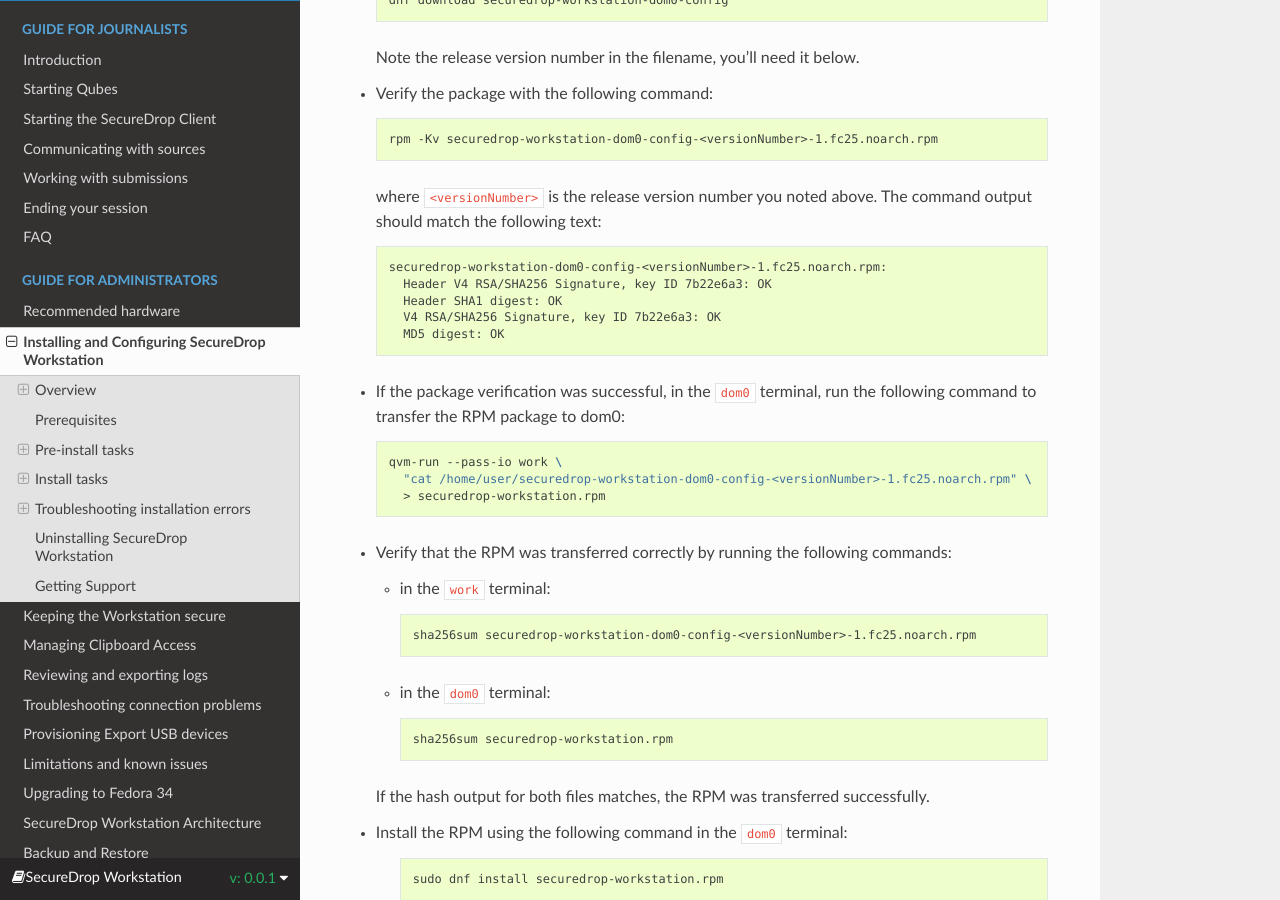
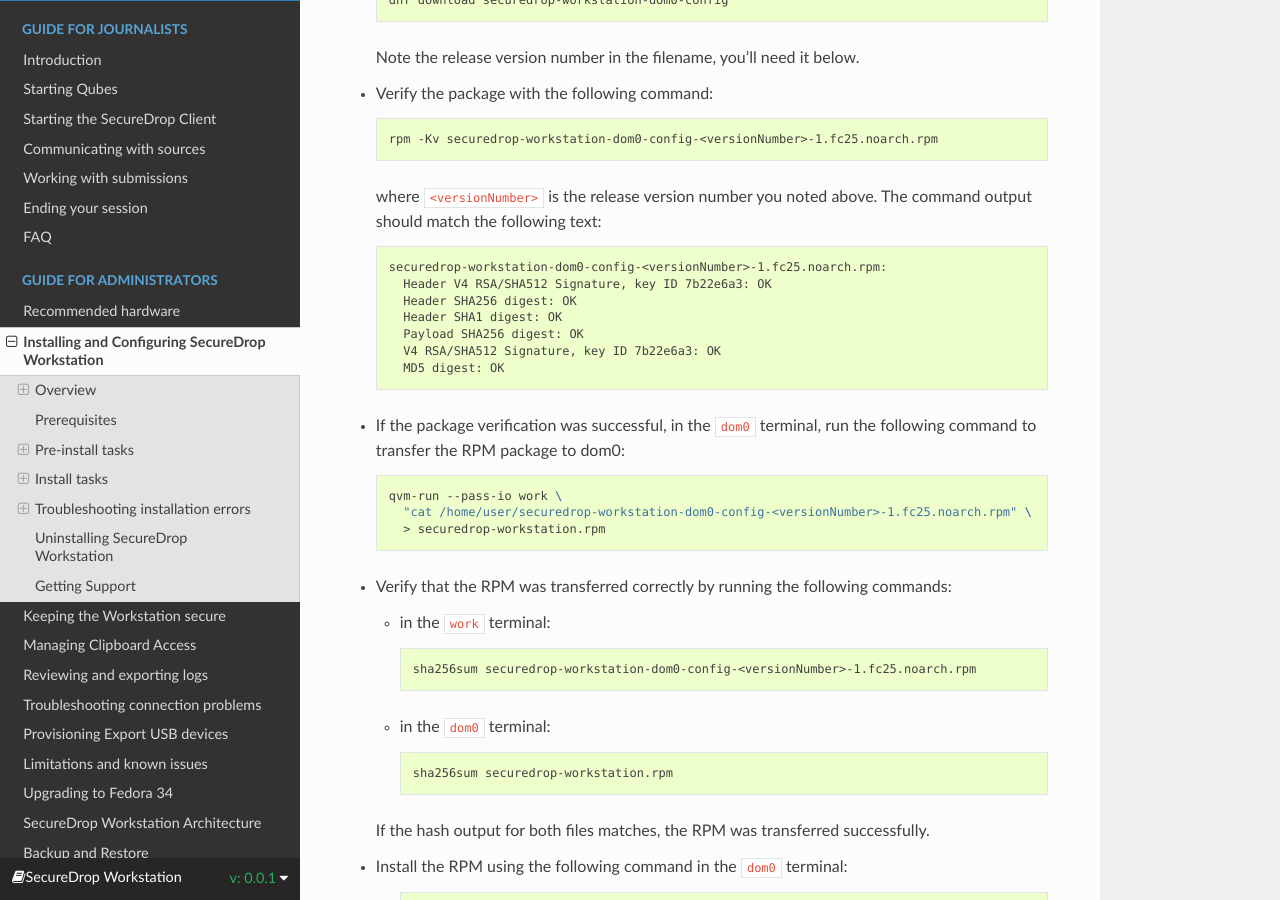
Before and after one commit to freedomofpress/securedrop-workstation-docs, a Sphinx documentation site: the page built from docs/admin/install.rst, in a window 1280 px wide and 900 px high, scrolled down 9719 px. Built offline with Sphinx 7.4.7 and the Read the Docs theme 2.0.0, drawn with Linux system fonts in a browser that asks for light colours.

Commit message:
gives current output from "rpm -Kv"

```diff
--- a/docs/admin/install.rst
+++ b/docs/admin/install.rst
@@ -306,9 +306,11 @@
   .. code-block:: none
 
     securedrop-workstation-dom0-config-<versionNumber>-1.fc25.noarch.rpm:
-      Header V4 RSA/SHA256 Signature, key ID 7b22e6a3: OK
+      Header V4 RSA/SHA512 Signature, key ID 7b22e6a3: OK
+      Header SHA256 digest: OK
       Header SHA1 digest: OK
-      V4 RSA/SHA256 Signature, key ID 7b22e6a3: OK
+      Payload SHA256 digest: OK
+      V4 RSA/SHA512 Signature, key ID 7b22e6a3: OK
       MD5 digest: OK
 
 
```
